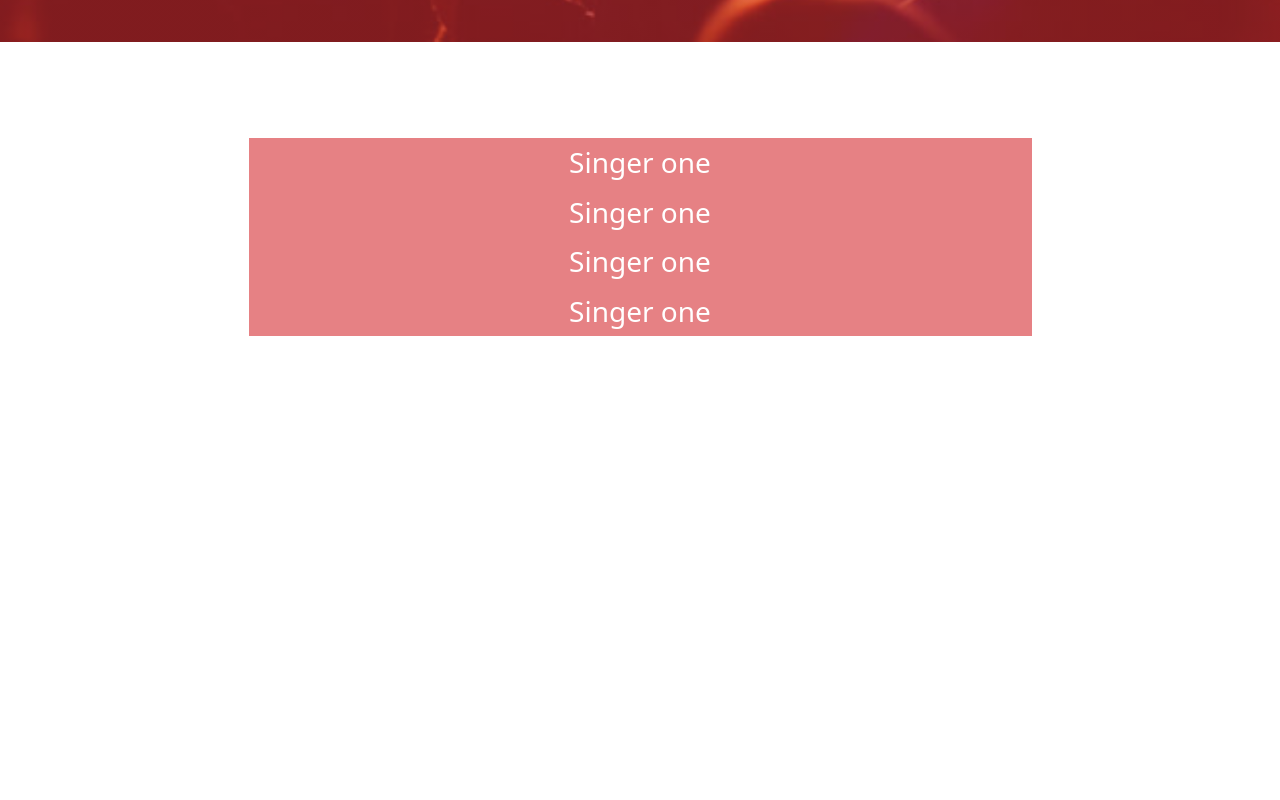
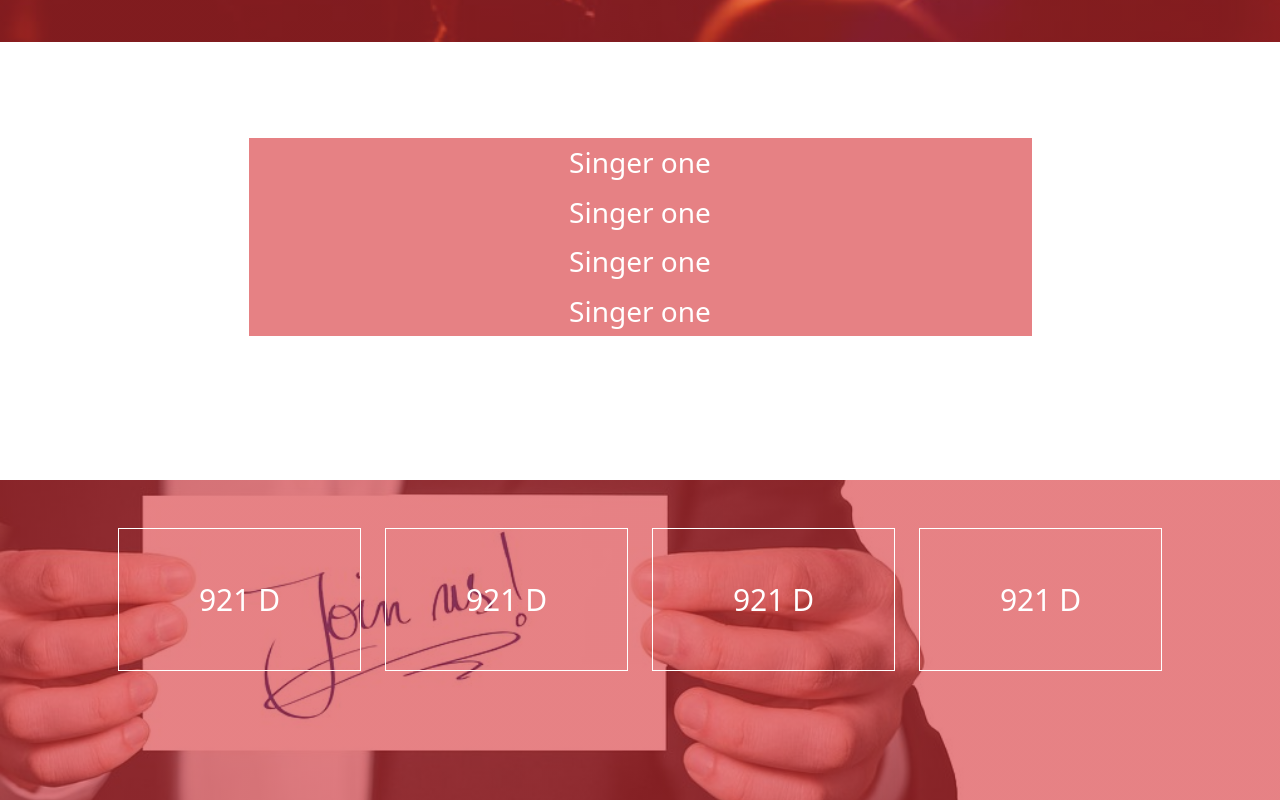
Before and after one commit to Mmy2000/jquery_assignment, a plain HTML site: page index.html in a window 1280 px wide. Shown: the part 718-1518 px from the top of the page. Before the commit the page ends 1150 px from the top, so only its background shows below. Drawn offline with Linux system fonts and the light colour scheme.

Commit message:
finishing details section

```diff
--- a/css/style.css
+++ b/css/style.css
@@ -19,3 +19,16 @@
     height: 0;
     overflow: hidden;
 }
+#details{
+    background-image:linear-gradient(rgba(214, 46, 51, 0.6),rgba(214, 46, 51, 0.6)), url(../img/invitation-2508607__340.jpg);
+    height: 40vh;
+    background-position: center center;
+    background-size: cover;
+}
+#details .inner{
+    border: 1px solid white;
+}
+#details span{
+    font-weight: 500;
+    font-size: 30px;
+}
--- a/index.html
+++ b/index.html
@@ -73,6 +73,32 @@
         </div>
 
     </section>
+    <section id="details">
+        <div class="container  my-5 p-5">
+            <div class="row align-items-center justify-content-center">
+                    <div class="col-md-3 ">
+                        <div class="inner text-white py-5 d-flex align-items-center justify-content-center">
+                            <span>921 D</span>
+                        </div>
+                    </div>
+                    <div class="col-md-3 ">
+                        <div class="inner text-white py-5 d-flex align-items-center justify-content-center">
+                            <span>921 D</span>
+                        </div>
+                    </div>
+                    <div class="col-md-3 ">
+                        <div class="inner text-white py-5 d-flex align-items-center justify-content-center">
+                            <span>921 D</span>
+                        </div>
+                    </div>
+                    <div class="col-md-3 ">
+                        <div class="inner text-white py-5 d-flex align-items-center justify-content-center">
+                            <span>921 D</span>
+                        </div>
+                    </div>
+            </div>
+        </div>
+    </section>
 
 
 
```
